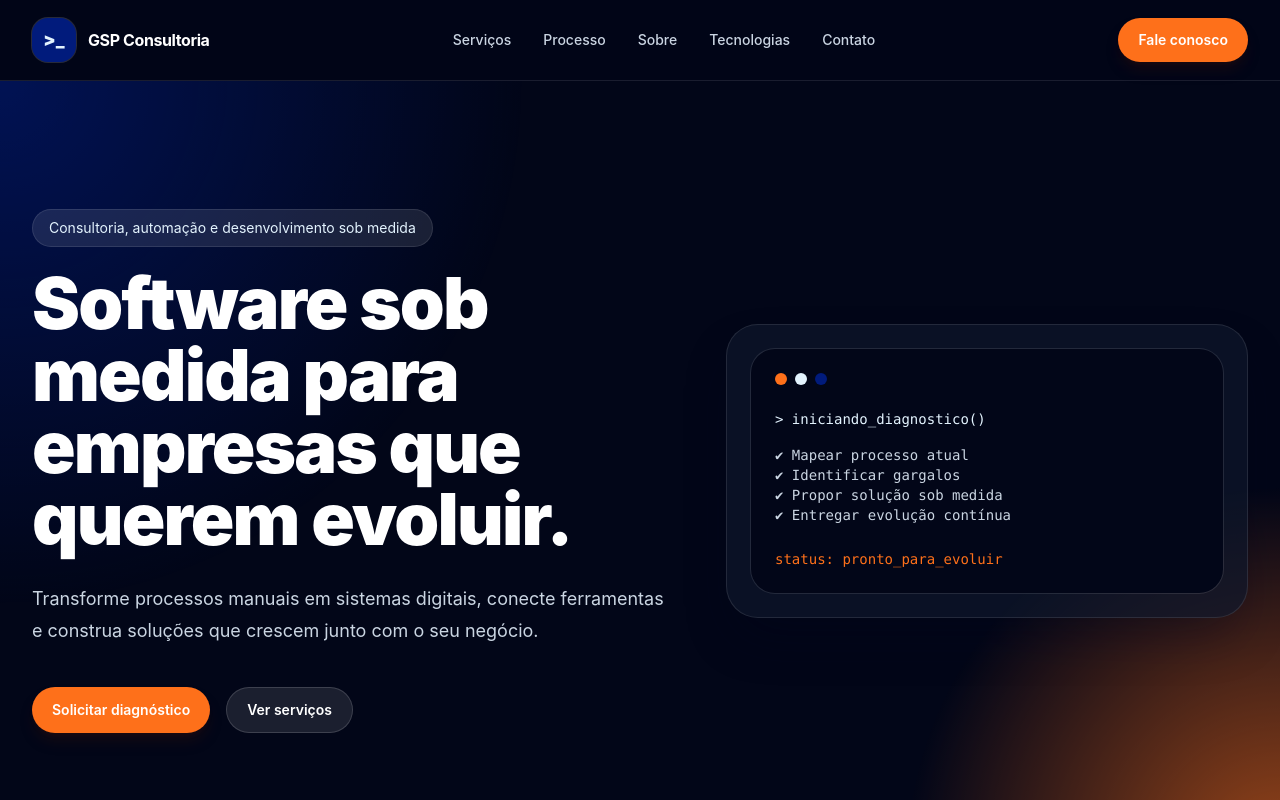
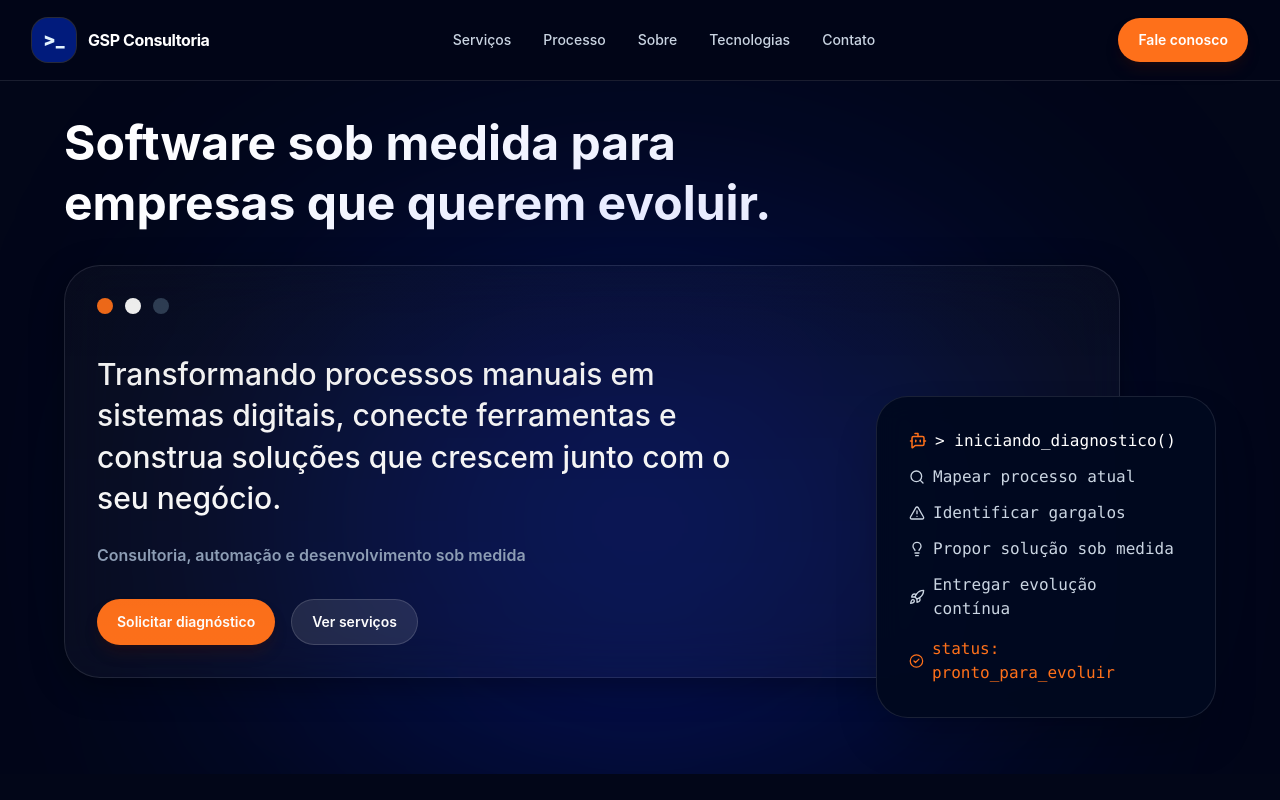
Before and after one commit to gsp-consultoria/gsp-website, a React (Vite) app: page / in a window 1280 px wide. Shown: the top 800 px of the page. Built offline with nearby package versions, Linux system fonts and the light colour scheme.

Commit message:
feat: atualizacao secao hero

```diff
--- a/src/components/sections/Hero.tsx
+++ b/src/components/sections/Hero.tsx
@@ -2,6 +2,8 @@ import { company } from '../../lib/constants';
 import { buildWhatsAppUrl } from '../../lib/utils';
 import { ButtonLink } from '../ui/Button';
 import { Container } from '../ui/Container';
+import { HeroTypingAnimation } from '../ui/HeroTypingAnimation';
+import { motion } from "framer-motion"
 
 export function Hero() {
   const contactUrl = buildWhatsAppUrl(
@@ -10,45 +12,87 @@ export function Hero() {
   );
 
   return (
-    <section id="topo" className="relative isolate scroll-mt-24 overflow-hidden py-24 md:py-32">
-      <div className="absolute inset-0 -z-10 bg-[radial-gradient(circle_at_top_left,#011b7c_0%,transparent_35%),radial-gradient(circle_at_bottom_right,#fe701a_0%,transparent_25%)] opacity-60" />
-      <Container className="grid items-center gap-14 lg:grid-cols-[1.1fr_0.9fr]">
-        <div>
-          <p className="mb-5 inline-flex rounded-full border border-white/10 bg-white/10 px-4 py-2 text-sm text-[#e3f3fe]">
+    <section
+      id="topo"
+      className="relative overflow-hidden bg-[#020618] py-28 md:pb-24 md:pt-8"
+    >
+
+      <div className="absolute bottom-0 left-1/2 h-[500px] w-[700px] -translate-x-1/2 rounded-full bg-[#0A2EFF]/30 blur-[140px]" />
+
+      <motion.section
+        initial={{
+          opacity: 0,
+          scale: 0.98,
+          y: 45,
+        }}
+        animate={{
+          opacity: 1,
+          scale: 1,
+          y: 0,
+        }}
+        transition={{
+          duration: 2,
+          ease: [0.22, 1, 0.36, 1],
+        }}
+      >
+        <Container>
+          <div className="mx-auto max-w-6xl">
+            <h1 className="max-w-3xl text-4xl font-bold leading-tight text-white md:text-5xl">
+              Software sob medida para empresas que querem evoluir.
+            </h1>
+
+            <div className="relative mt-8 lg:pr-24">
+
+              <div className="relative rounded-[36px] border border-white/10 bg-white/[0.03] backdrop-blur-xl p-8 shadow-[0_8px_32px_rgba(0,0,0,0.35)]
+              before:absolute before:inset-0 before:rounded-[36px] before:bg-gradient-to-b before:from-black/[0.08] before:to-transparent
+              before:pointer-events-none">
+
+                <div className="mb-10 flex gap-3">
+                  <div className="h-4 w-4 rounded-full bg-[#FE701A]" />
+                  <div className="h-4 w-4 rounded-full bg-white" />
+                  <div className="h-4 w-4 rounded-full bg-slate-700" />
+                </div>
+
+                <div className="max-w-2xl">
+                  <h2 className="text-2xl font-medium leading-snug text-white md:text-3xl">
+                    Transformando processos manuais em sistemas digitais,
+                    conecte ferramentas e construa soluções que crescem junto
+                    com o seu negócio.
+                  </h2>
+
+                  <p className="mt-6 text-base font-semibold text-slate-400">
                     Consultoria, automação e desenvolvimento sob medida
                   </p>
-          <h1 className="max-w-4xl text-5xl font-black tracking-tight text-white md:text-7xl">
-            {company.slogan}
-          </h1>
-          <p className="mt-7 max-w-2xl text-lg leading-8 text-slate-300">
-            Transforme processos manuais em sistemas digitais, conecte ferramentas e construa soluções que crescem junto com o seu negócio.
-          </p>
-          <div className="mt-10 flex flex-col gap-4 sm:flex-row">
-            <ButtonLink href={contactUrl} target="_blank" rel="noreferrer">
+
+                  <div className="mt-8 flex flex-col gap-4 sm:flex-row">
+                    <ButtonLink
+                      href={contactUrl}
+                      target="_blank"
+                      rel="noreferrer"
+                    >
                       Solicitar diagnóstico
                     </ButtonLink>
-            <ButtonLink href="#servicos" variant="secondary">
+
+                    <ButtonLink
+                      href="#servicos"
+                      variant="secondary"
+                    >
                       Ver serviços
                     </ButtonLink>
                   </div>
                 </div>
+              </div>
 
-        <div className="rounded-[2rem] border border-white/10 bg-slate-900/70 p-6 shadow-2xl shadow-slate-950/40">
-          <div className="rounded-3xl bg-slate-950 p-6 font-mono text-sm text-slate-300 ring-1 ring-white/10">
-            <div className="mb-6 flex gap-2">
-              <span className="size-3 rounded-full bg-[#fe701a]" />
-              <span className="size-3 rounded-full bg-[#e3f3fe]" />
-              <span className="size-3 rounded-full bg-[#011b7c]" />
+              <div className="mt-6 w-full rounded-[32px] border border-white/10 bg-[#01091F]/95 p-8 shadow-2xl backdrop-blur-md
+               lg:absolute lg:-bottom-10 lg:right-0 lg:mt-0 lg:max-w-[340px]">
+                <div className="font-mono text-white">
+                  <HeroTypingAnimation />
                 </div>
-            <p className="text-[#e3f3fe]">&gt; iniciando_diagnostico()</p>
-            <p className="mt-4">✔ Mapear processo atual</p>
-            <p>✔ Identificar gargalos</p>
-            <p>✔ Propor solução sob medida</p>
-            <p>✔ Entregar evolução contínua</p>
-            <p className="mt-6 text-[#fe701a]">status: pronto_para_evoluir</p>
+              </div>
             </div>
           </div>
         </Container>
+      </motion.section>
     </section>
   );
 }
--- /dev/null
+++ b/src/components/ui/HeroTypingAnimation.tsx
@@ -0,0 +1,110 @@
+import { useState } from 'react';
+import { TypeAnimation } from 'react-type-animation';
+import {
+  BotMessageSquare,
+  Search,
+  TriangleAlert,
+  Lightbulb,
+  Rocket,
+  CheckCircle2,
+} from 'lucide-react';
+
+export function HeroTypingAnimation() {
+  const [step, setStep] = useState(0);
+
+  return (
+    <div className="space-y-3 font-mono text-white">
+
+      <div className="flex items-center gap-2">
+        <BotMessageSquare size={18} className="text-[#FE701A]" />
+
+        <TypeAnimation
+          sequence={[
+            '> iniciando_diagnostico()',
+            () => setStep(1),
+          ]}
+          speed={50}
+          cursor={false}
+          repeat={0}
+        />
+      </div>
+
+      {step >= 1 && (
+        <div className="flex items-center gap-2 text-slate-300">
+          <Search size={16} />
+
+          <TypeAnimation
+            sequence={[
+              'Mapear processo atual',
+              () => setStep(2),
+            ]}
+            speed={50}
+            cursor={false}
+            repeat={0}
+          />
+        </div>
+      )}
+
+      {step >= 2 && (
+        <div className="flex items-center gap-2 text-slate-300">
+          <TriangleAlert size={16} />
+
+          <TypeAnimation
+            sequence={[
+              'Identificar gargalos',
+              () => setStep(3),
+            ]}
+            speed={60}
+            cursor={false}
+            repeat={0}
+          />
+        </div>
+      )}
+
+      {step >= 3 && (
+        <div className="flex items-center gap-2 text-slate-300">
+          <Lightbulb size={16} />
+
+          <TypeAnimation
+            sequence={[
+              'Propor solução sob medida',
+              () => setStep(4),
+            ]}
+            speed={60}
+            cursor={false}
+            repeat={0}
+          />
+        </div>
+      )}
+
+      {step >= 4 && (
+        <div className="flex items-center gap-2 text-slate-300">
+          <Rocket size={16} />
+
+          <TypeAnimation
+            sequence={[
+              'Entregar evolução contínua',
+              () => setStep(5),
+            ]}
+            speed={60}
+            cursor={false}
+            repeat={0}
+          />
+        </div>
+      )}
+
+      {step >= 5 && (
+        <div className="mt-4 flex items-center gap-2 text-[#FE701A]">
+          <CheckCircle2 size={16} />
+
+          <TypeAnimation
+            sequence={['status: pronto_para_evoluir']}
+            speed={70}
+            cursor
+            repeat={0}
+          />
+        </div>
+      )}
+    </div>
+  );
+}
```
Also changed, not shown: package.json (+9 -6 lines), 1 other file (tests, documents, lock files or other folders). Lines whose indentation alone changed are shown as unchanged.
